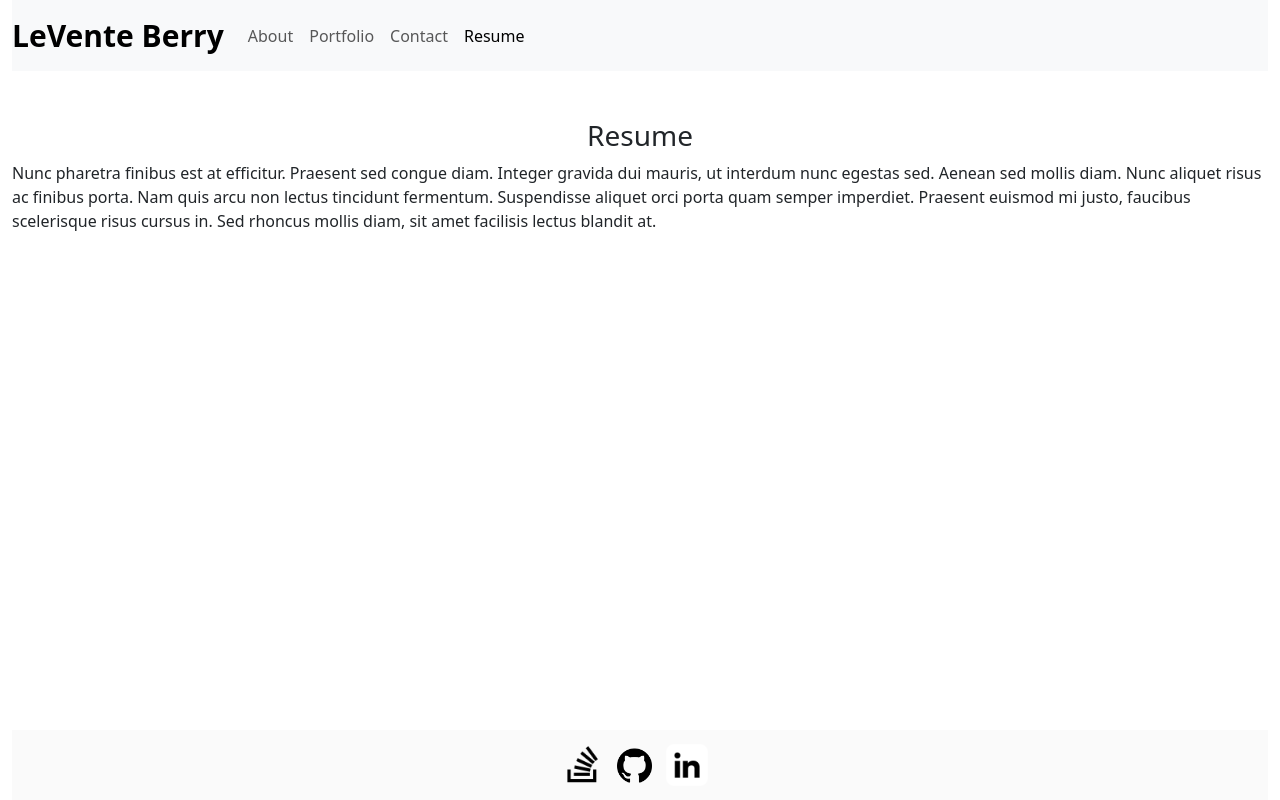
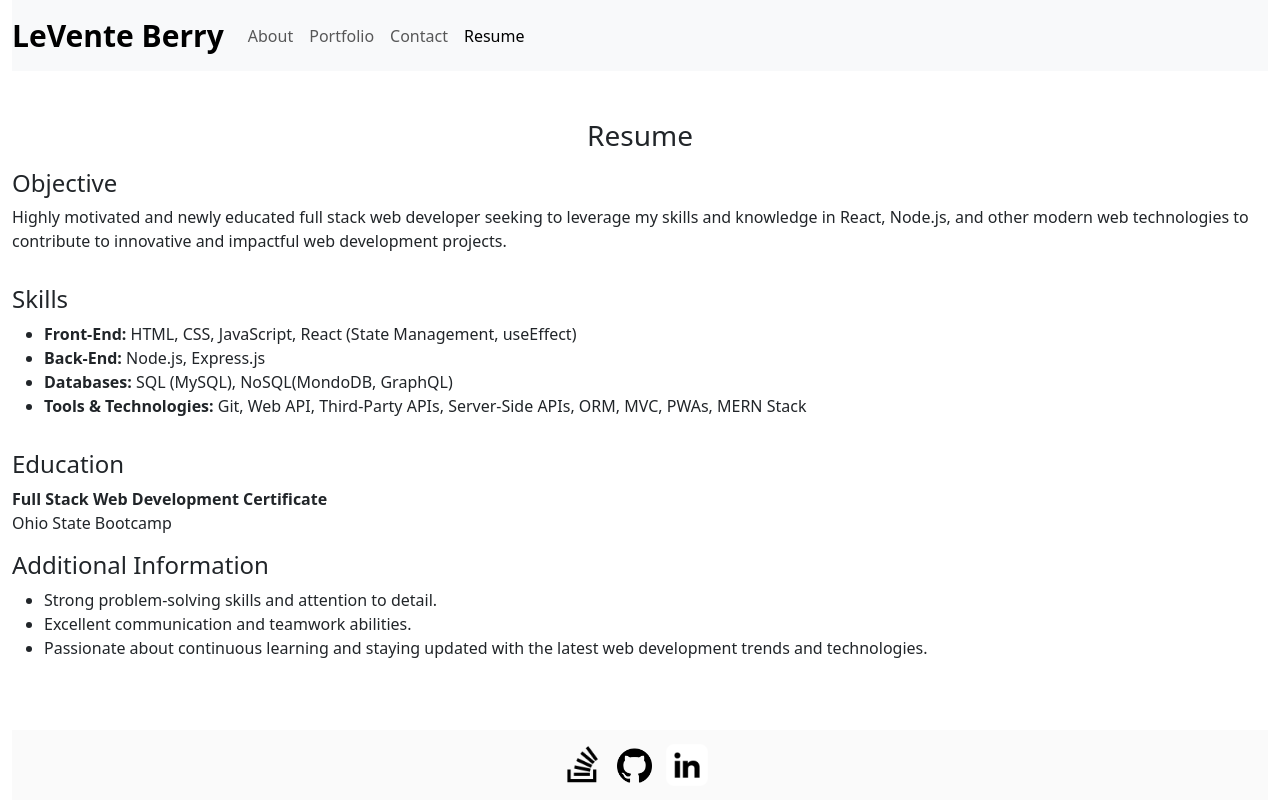
Before and after one commit to leventeberry/my-react-portfolio, a React (Vite) app: page /Resume in a window 1280 px wide. Built offline with nearby package versions, Linux system fonts and the light colour scheme.

Commit message:
resume page update

```diff
--- a/src/pages/Resume.jsx
+++ b/src/pages/Resume.jsx
@@ -2,14 +2,37 @@ export default function Resume() {
     return (
       <div className="mt-5">
         <h3 className="text-center">Resume</h3>
-        <p>
-          Nunc pharetra finibus est at efficitur. Praesent sed congue diam.
-          Integer gravida dui mauris, ut interdum nunc egestas sed. Aenean sed
-          mollis diam. Nunc aliquet risus ac finibus porta. Nam quis arcu non
-          lectus tincidunt fermentum. Suspendisse aliquet orci porta quam semper
-          imperdiet. Praesent euismod mi justo, faucibus scelerisque risus cursus
-          in. Sed rhoncus mollis diam, sit amet facilisis lectus blandit at.
-        </p>
+        <div>
+          <div className="mt-3 d-flex flex-column">
+            <h4 className="">Objective</h4>
+            <p>
+            Highly motivated and newly educated full stack web developer seeking to leverage my skills and knowledge in React, Node.js, and other modern web technologies to contribute to innovative and impactful web development projects.
+            </p>
+          </div>
+          <div className="mt-3 d-flex flex-column">
+            <h4>Skills</h4>
+            <ul>
+              <li><b>Front-End: </b><span>HTML, CSS, JavaScript, React (State Management, useEffect)</span></li>
+              <li><b>Back-End: </b><span>Node.js, Express.js</span></li>
+              <li><b>Databases: </b><span>SQL (MySQL), NoSQL(MondoDB, GraphQL)</span></li>
+              <li><b>Tools & Technologies: </b><span>Git, Web API, Third-Party APIs, Server-Side APIs, ORM, MVC, PWAs, MERN Stack</span></li>
+            </ul>
+          </div>
+          <div className="mt-3 d-flex flex-column">
+            <h4>Education</h4>
+            <b>Full Stack Web Development Certificate</b>
+            <span>Ohio State Bootcamp</span>
+          </div>
+          <div className="mt-3 d-flex flex-column">
+            <h4>Additional Information</h4>
+            <ul>
+              <li>Strong problem-solving skills and attention to detail.</li>
+              <li>Excellent communication and teamwork abilities.</li>
+              <li>Passionate about continuous learning and staying updated with the latest web development trends and technologies.</li>
+            </ul>
+          </div>
+        </div>
+
       </div>
     );
   }
```
